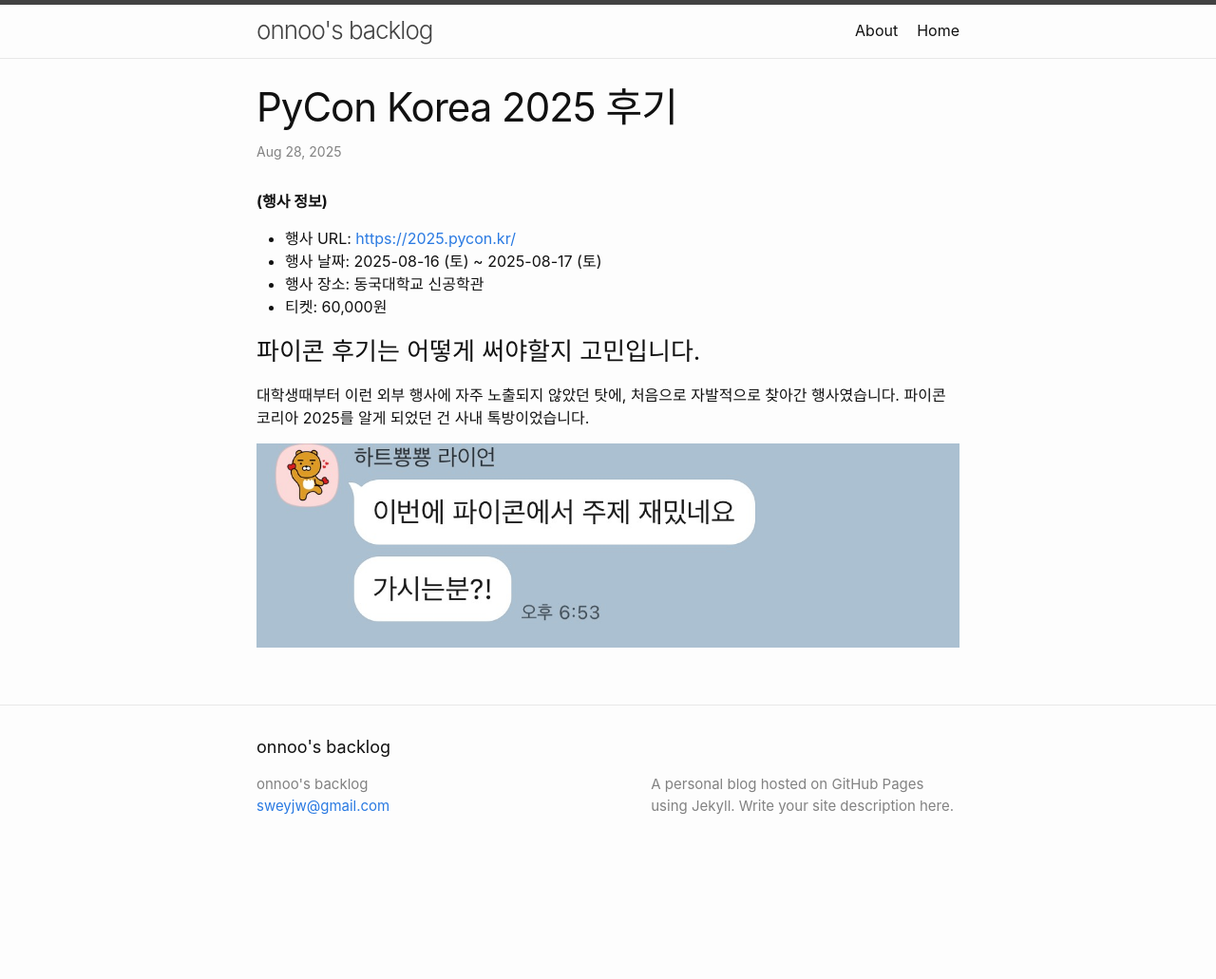
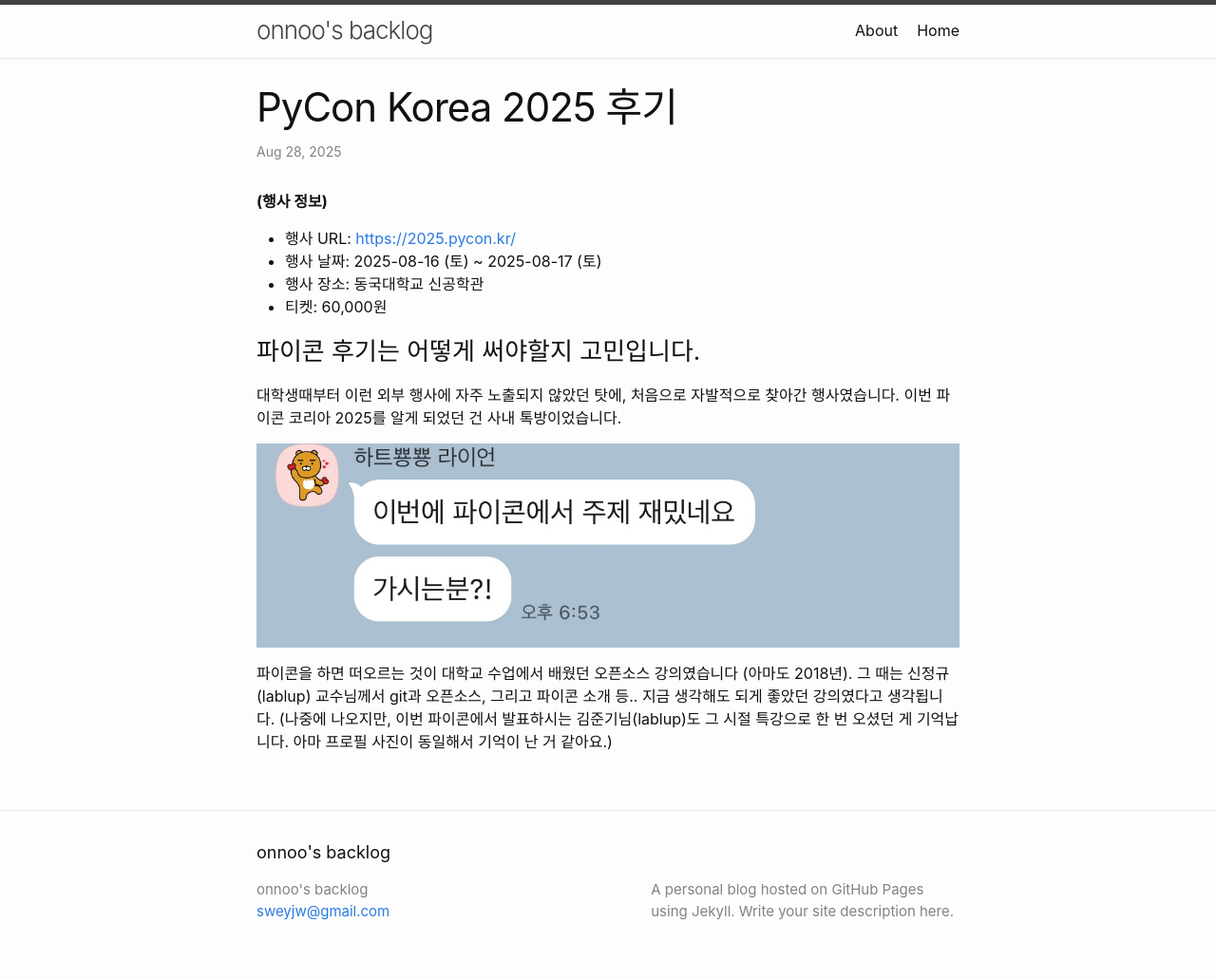
Before and after one commit to onnoo/onnoo.github.io, a Jekyll site: the page built from _posts/2025-08-28-pycon-korea-2025-후기.md, in a window 1280 px wide. Shown: the whole page at 95% size. Built offline with Jekyll 4.4.1, drawn with Linux system fonts in a browser that asks for light colours; before the commit the page ends 920 px from its top, so only the background shows below that.

Commit message:
Update Blog “2025-08-28-pycon-korea-2025-후기”

```diff
--- a/_posts/2025-08-28-pycon-korea-2025-후기.md
+++ b/_posts/2025-08-28-pycon-korea-2025-후기.md
@@ -15,6 +15,8 @@ tags:
 
 ### 파이콘 후기는 어떻게 써야할지 고민입니다.
 
-대학생때부터 이런 외부 행사에 자주 노출되지 않았던 탓에, 처음으로 자발적으로 찾아간 행사였습니다. 파이콘 코리아 2025를 알게 되었던 건 사내 톡방이었습니다.
+대학생때부터 이런 외부 행사에 자주 노출되지 않았던 탓에, 처음으로 자발적으로 찾아간 행사였습니다. 이번 파이콘 코리아 2025를 알게 되었던 건 사내 톡방이었습니다.
 
 ![이번에 파이콘에서 주제 재밌네요 가시는분?!](/images/uploads/img_1025.jpg)
+
+파이콘을 하면 떠오르는 것이 대학교 수업에서 배웠던 오픈소스 강의였습니다 (아마도 2018년). 그 때는 신정규(lablup) 교수님께서 git과 오픈소스, 그리고 파이콘 소개 등.. 지금 생각해도 되게 좋았던 강의였다고 생각됩니다. (나중에 나오지만, 이번 파이콘에서 발표하시는 김준기님(lablup)도 그 시절 특강으로 한 번 오셨던 게 기억납니다. 아마 프로필 사진이 동일해서 기억이 난 거 같아요.)
```
